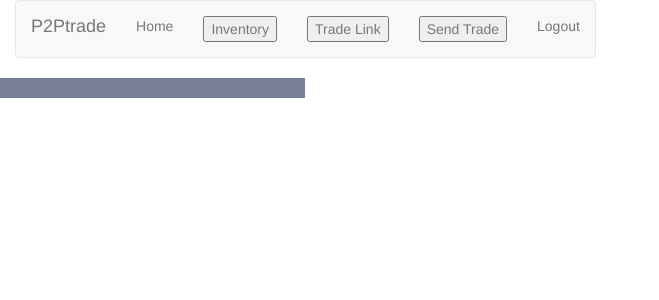
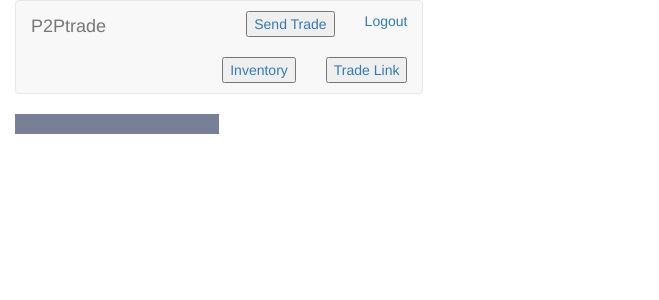
Before and after one commit to cptc0ld/Internship-3rd-year, a Django app: page /inventory/1/ in a window 1280 px wide. Shown: the top 300 px of the page, without its empty margins (0-659 px from the left). Run offline with Django 3.2, Linux system fonts and the light colour scheme; a user stored in the database is signed in; data that the repository does not hold is empty; parts of the project's set-up code (start-up, migrations or seed data) failed here and were passed over; some libraries are stand-ins or nearby versions.

Commit message:
Added base.html file

```diff
--- a/inventory/views.py
+++ b/inventory/views.py
@@ -10,7 +10,17 @@ def invo(request, steamid = None):
 
         response = requests.get(URL)
         response = response.json()
-        context = list()
+        context1 = list()
+        context2 = list()
+        for x in response['assets']:
+            assets = dict()
+            assets["appid"] = x["appid"]
+            assets["contextid"] = x["contextid"]
+            assets["assetid"] = x["assetid"]
+            assets["classid"] = x["classid"]
+            assets["instanceid"] = x["instanceid"]
+            assets["amount"] = x["amount"]
+            context2.append(assets)
         for x in response['descriptions']:
             # print(x)
             description = dict()
@@ -21,9 +31,17 @@ def invo(request, steamid = None):
             description['name'] = x['name']
             description['market_name'] = x['market_name']
             description['tradable'] = x['tradable']
-            context.append(description)
+            context1.append(description)
+
+        for x in context2:
+            for y in context1:
+                if(x["classid"] == y["classid"]):
+                    x["icon_url"] = y["icon_url"]
+                    x["market_name"] = y["market_name"]
+                    x["tradable"] = y["tradable"]
+
         content = {
-            'data' : context
+            'data' : context2
         }
         # print(len(context))
         return render(request, 'inventory.html', content)
--- a/static/css/style.css
+++ b/static/css/style.css
@@ -17,3 +17,8 @@
     background-color:rgb(88, 88, 88);
     width : 200px;
   }
+
+a{
+  text-decoration: none;
+  text-decoration-color: none;
+}
--- /dev/null
+++ b/templates/base.html
@@ -0,0 +1,64 @@
+{% comment %} {
+    'user.steamid'
+    'user.personaname'
+    'user.profileurl'
+    'user.avatar'
+} {% endcomment %}
+{% load static %}
+<!DOCTYPE html>
+<html>
+
+<head>
+    <meta http-equiv="Content-Type" content="text/html; charset=UTF-8">
+    <title>Steam OpenId Test</title>
+    <link rel="stylesheet" href="https://maxcdn.bootstrapcdn.com/bootstrap/3.4.1/css/bootstrap.min.css">
+    <script src="https://ajax.googleapis.com/ajax/libs/jquery/3.4.1/jquery.min.js"></script>
+    <script src="https://maxcdn.bootstrapcdn.com/bootstrap/3.4.1/js/bootstrap.min.js"></script>
+    <link rel="stylesheet" href="{% static 'css/style.css'%}">
+</head>
+
+<body>
+
+    <div id="wrapper">
+        <div class="container-fluid">
+            <nav id="navigation" class="navbar navbar-default">
+
+                    <div class="navbar-header">
+                        <a class="navbar-brand" href="{% url "auth:index"%}">P2Ptrade</a>
+                    </div>
+                    <ul class="nav">
+                        {% if user.is_authenticated %}
+                            <img class="pull-right" src = "{{user.avatar}}">
+                            <li class='pull-right'> <a href="{% url "auth:logout" %}">Logout {{ user.personaname }}</a>  </li>
+                            <li class='pull-right'><a href=''><button>Send Trade </button></a></a></li>
+                            <li class='pull-right'><a href=''><button>Trade Link</button></a></a></li>
+                            <li class='pull-right'><a href=" {% url "invo:invo" user.steamid  %}"><button>Inventory</button></a></a></li>
+
+
+
+                            {% comment %} <img src="{% url user.profileurl %}">Logout</a> {% endcomment %}
+                        {% else %}
+                            <li class=''>
+                            <a href="{% url "social:begin" "steam" %}">Sign in with Steam</a>
+                            </li>
+                        {% endif %}
+                    </ul>
+            </nav>
+                    <div id="content_area">
+                    {% block content %}{% endblock content %}
+                    </div>
+
+                    <div>
+                    {% block inventory %}{% endblock inventory %}
+                    </div>
+
+                    <div id="sidebar">
+                    {% block sidebar %}{% endblock sidebar %}
+                    </div>
+
+        </div>
+
+                    <footer>
+                    </footer>
+    </div>
+</body>
--- a/templates/inventory.html
+++ b/templates/inventory.html
@@ -1,57 +1,25 @@
-{% load static %}
-<!DOCTYPE html>
-<html>
+{% extends 'base.html' %}
+{% comment %}
 
-<head>
-    <meta http-equiv="Content-Type" content="text/html; charset=UTF-8">
-    <title>Steam OpenId Test</title>
-    <link rel="stylesheet" href="https://maxcdn.bootstrapcdn.com/bootstrap/3.4.1/css/bootstrap.min.css">
-    <script src="https://ajax.googleapis.com/ajax/libs/jquery/3.4.1/jquery.min.js"></script>
-    <script src="https://maxcdn.bootstrapcdn.com/bootstrap/3.4.1/js/bootstrap.min.js"></script>
-    <link rel="stylesheet" href="{% static 'css/style.css'%}">
+items
+{
+    d.appid
+    d.contextid
+    d.assetid
+    d.classid
+    d.instanceid
+    d.amount
+    d.icon_url
+    d.market_name
+    d.tradable
+}
+{% endcomment %}
 
-</head>
-
-<body>
-
-    <div id="wrapper">
-        <div id="banner">
-        </div>
-            <div class="container-fluid">
-                <nav id="navigation" class="navbar navbar-default">
-                    <div class="navbar-header">
-                        <a class="navbar-brand" href="#">P2Ptrade</a>
-                    </div>
-                    <ul class="nav navbar-nav">
-                            <li class=''><a href="{% url "auth:index"  %}">Home</a></li>
-                            {% if user.is_authenticated %}
-                                <li class=''><a href=" {% url "invo:invo" user.steamid  %}"><button>Inventory</button></a></a></li>
-                                <li class=''><a href=''><button>Trade Link</button></a></a></li>
-                                <li class=''><a href=''><button>Send Trade </button></a></a></li>
-
-                                <li class=''> <a href="{% url "auth:logout" %}">Logout {{ user.personaname }}</a>  </li>
-                                <img src = "{{user.avatar}}">
-
-                            {% else %}
-                            <li class=''>
-                            <a href="{% url "social:begin" "steam" %}">Sign in with Steam</a>
-                            </li>
-                        {% endif %}
-                    </ul>
-                </nav>
-
-
-                <div id="sidebar">
-                </div>
-
-                <footer>
-                </footer>
-            </div>
-
+{% block inventory %}
     <div class="cont items">
                 {% for d in data %}
                     <div class='cont flex-item'>
-                        <img src = "https://steamcommunity-a.akamaihd.net/economy/image/{{d.icon_url}}" width = "100px" height = "100px">
+                        <a href="#{{d.appid}}_{{d.contextid}}_{{ d.assetid}}"><img src = "https://steamcommunity-a.akamaihd.net/economy/image/{{d.icon_url}}" width = "100px" height = "100px"> </a>
                         <br>
                         <span> {{d.name}} </span>
                     </div>
@@ -60,11 +28,5 @@
                     <div class="cont items">
                     {% endif %}
                 {% endfor %}
-
-
-
-
-
     </div>
-    </div>
-</body>
+{% endblock inventory %}
```
Also changed, not shown: templates/index.html (+1 -56 lines), db.sqlite3.
